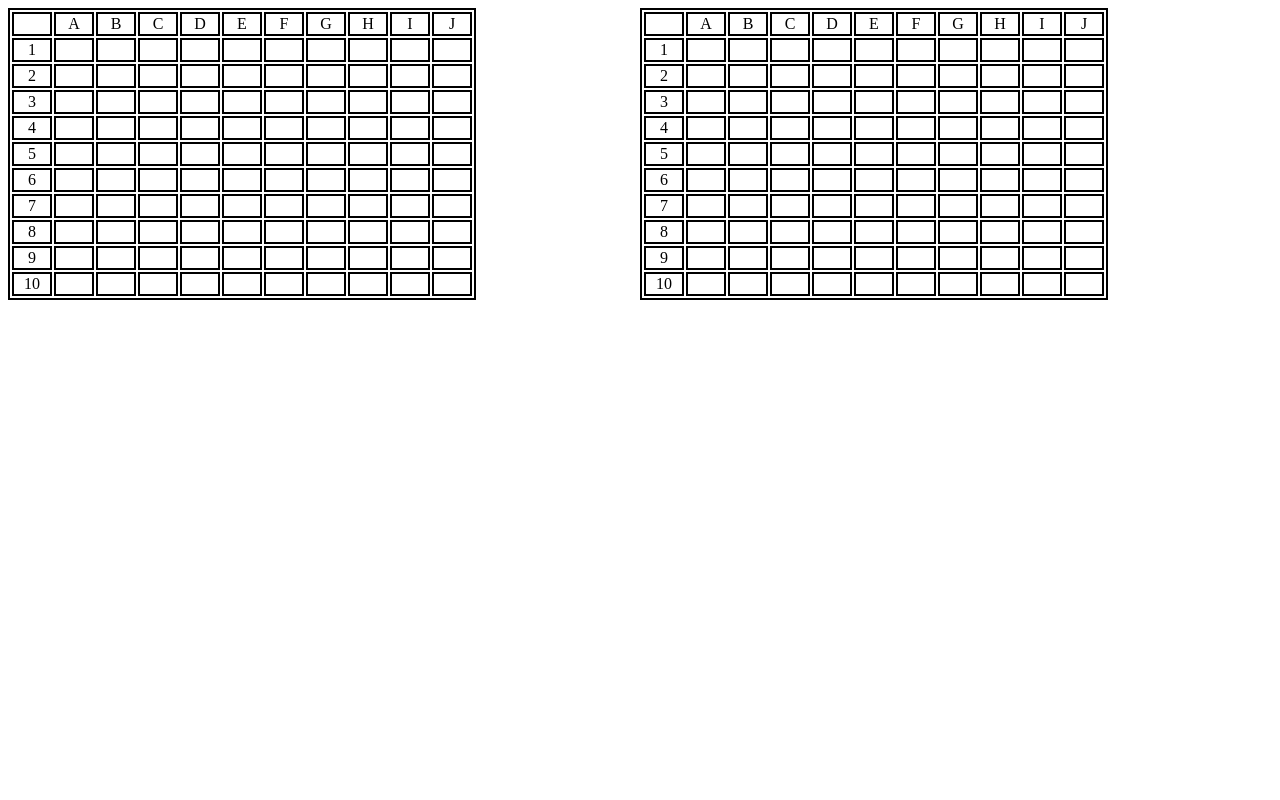
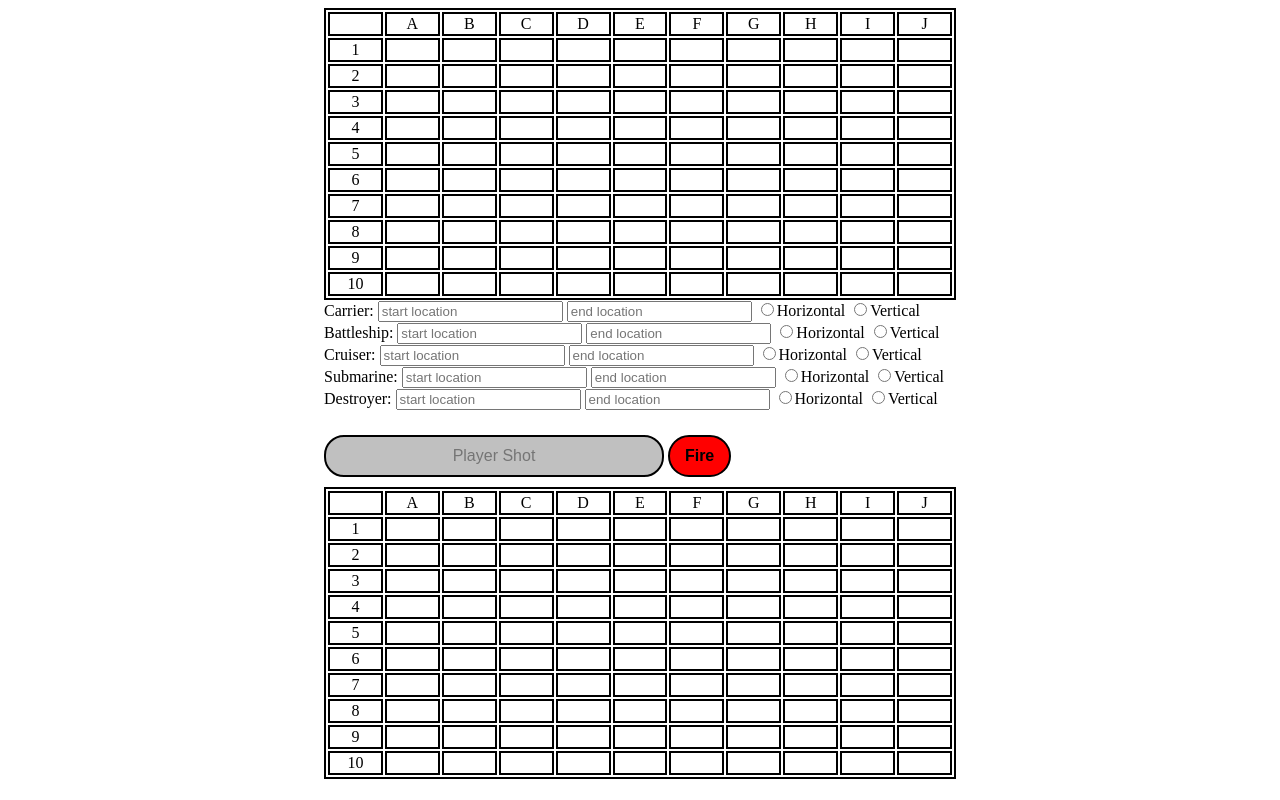
Before and after one commit to NiamkeDoz/Battlehip_CS325, a plain HTML site: page public/index.html in a window 1280 px wide. Drawn offline with Linux system fonts and the light colour scheme.

Commit message:
added a few images..maybe implement them into the design.

```diff
--- a/public/css/index.css
+++ b/public/css/index.css
@@ -1,19 +1,12 @@
-.canvas{
-    width: 500px;
-    height: 500px;
-    border: solid 2px green;
-    padding-left: 0;
-    padding-right: 0;
-    margin-right: 100px;
-    margin-left: auto;
-    float: right;
+
+#tableP{
+    display: block;
+    width: 50%;
+    padding-bottom: 25px;
+    margin: 0 auto;
+
 }
 
-#tableP{
-    display: inline-block;
-    width: 50%;
-
-}
 
 #tableP td:hover{
     background-color: blue;
@@ -21,8 +14,9 @@
 }
 
 #tableOp{
-    float: left;
+    display: block;
     width: 50%;
+    margin: 0 auto;
 }
 
 #tableOp td:hover{
@@ -32,7 +26,8 @@
 
 table{
     border: solid 2px black;
-
+    width: 100%;
+    margin: 0 auto;
 }
 
 table td{
@@ -41,3 +36,36 @@ table td{
     text-align: center;
     border: solid 2px black;
 }
+
+.boardPieces img{
+    width: 25%;
+    height: 50px;
+}
+
+#playerInput{
+    display: block;
+    width: 50%;
+    margin: 0 auto;
+}
+
+#playerInput #player {
+    text-align: center;
+    font-size: 1em;
+    padding: 10px;
+    width: 50%;
+    margin-bottom: 10px;
+    border: solid 2px black;
+    border-radius: 20px;
+    background-color: silver
+}
+
+#playerInput #playerShot{
+    width: 10%;
+    padding: 10px;
+    margin-bottom: 10px;
+    border-radius: 100px;
+    border: solid 2px black;
+    background-color: red;
+    font-weight: bold;
+    font-size: 1em;
+}
--- a/public/index.html
+++ b/public/index.html
@@ -6,7 +6,7 @@
     <title>BattleShip</title>
     <meta charset="utf-8">
     <meta name="viewport" content="width=device-width, initial-scale=1.0">
-    <link rel="stylesheet" type="text/css" href="../css/index.css">
+    <link rel="stylesheet" type="text/css" href="./css/index.css">
 </head>
     <body>
         <div id = "tableP">
@@ -158,9 +158,42 @@
                     <td id = "I10"></td>
                     <td id = "J10"></td>
                 </tr>
+            </table>
+            <div class = "boardPieces">
+                <form action="" method="GET">
+                    Carrier:
+                    <input type="text" placeholder="start location" name = "carrierStart">
+                    <input type="text" placeholder="end location" name = "carrierEnd">
+                    <input type="radio" name = "carLayout" value ="Horizontal">Horizontal
+                    <input type="radio" name = "carLayout" value ="Vertical">Vertical<br>
+                    Battleship:
+                    <input type="text" placeholder="start location" name = "battleshipStart">
+                    <input type="text" placeholder="end location" name = "battleshipEnd">
+                    <input type="radio" name = "battleLayout" value ="Horizontal">Horizontal
+                    <input type="radio" name = "battleLayout" value ="Vertical">Vertical<br>
+                    Cruiser:
+                    <input type="text" placeholder="start location" name = "cruiserStart">
+                    <input type="text" placeholder="end location" name = "cruiserEnd">
+                    <input type="radio" name = "cruiserLayout" value ="Horizontal">Horizontal
+                    <input type="radio" name = "cruiserLayout" value ="Vertical">Vertical<br>
+                    Submarine:
+                    <input type="text" placeholder="start location" name = "submarineStart">
+                    <input type="text" placeholder="end location" name = "submarineEnd">
+                    <input type="radio" name = "subLayout" value ="Horizontal">Horizontal
+                    <input type="radio" name = "subLayout" value ="Vertical">Vertical<br>
+                    Destroyer:
+                    <input type="text" placeholder="start location" name = "destroyerStart">
+                    <input type="text" placeholder="end location" name = "destroyerEnd">
+                    <input type="radio" name = "destroyLayout" value ="Horizontal">Horizontal
+                    <input type="radio" name = "destroyLayout" value ="Vertical">Vertical<br>
+                </form>
+            </div>
+        </div>
+        <div id = playerInput>
+            <input id = "player" type ="text" placeholder="Player Shot">
+            <button id = "playerShot" type="button">Fire</button>
+        </div>
 
-            </table>
-        </div>
         <div id = "tableOp">
             <table>
                 <tr>
@@ -310,7 +343,6 @@
                     <td id = "I10"></td>
                     <td id = "J10"></td>
                 </tr>
-
             </table>
         </div>
     <div>
```
Also changed, not shown: public/images/Battleship.png (added), public/images/Screen Shot 2018-11-14 at 10.55.34 AM.png (added), public/images/Screen Shot 2018-11-14 at 10.56.10 AM.png (added), public/images/Screen Shot 2018-11-14 at 10.56.20 AM.png (added), public/images/Screen Shot 2018-11-14 at 10.56.27 AM.png (added).
